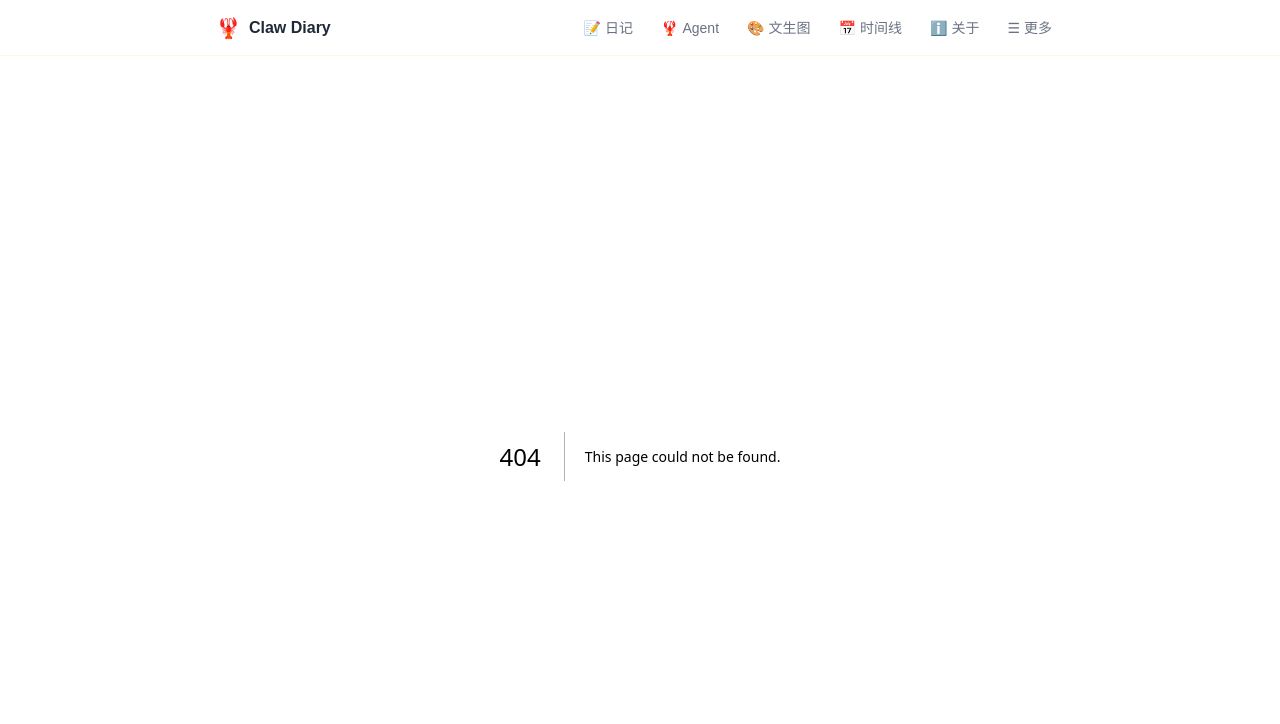
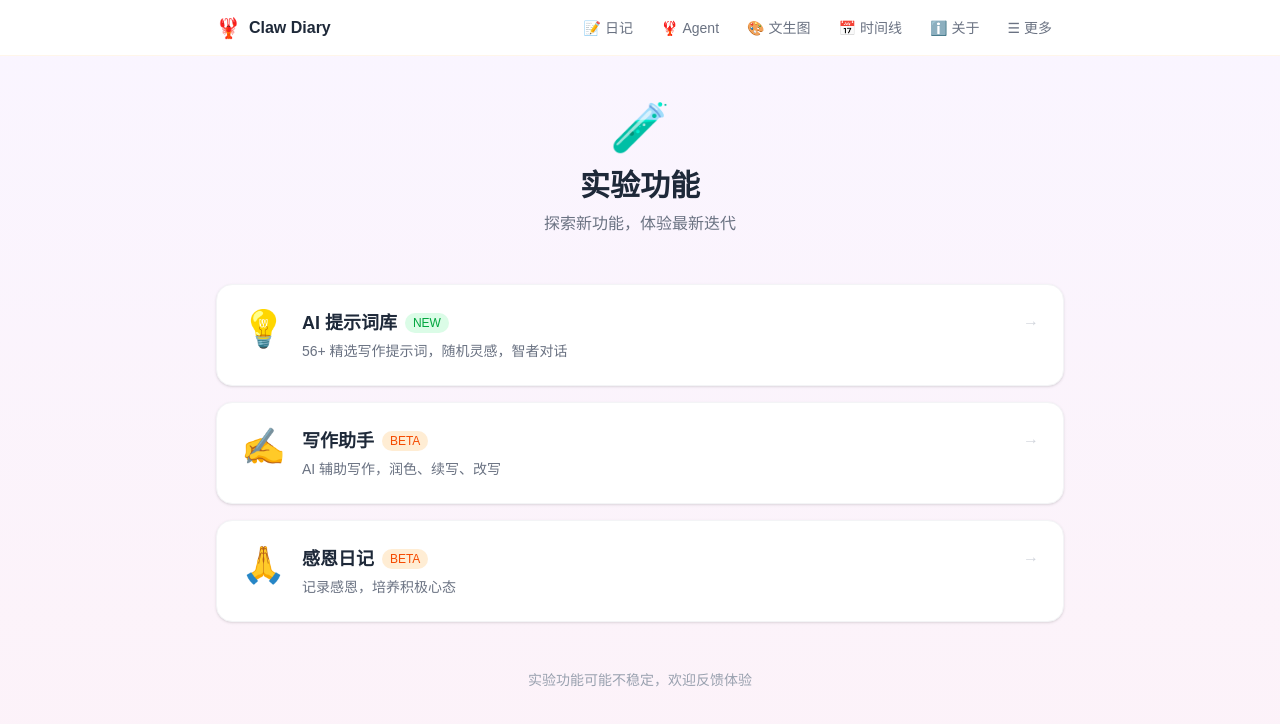
Before and after one commit to leekHotline/clawdiary, a Next.js app: page /experiment in a window 1280 px wide. Before the commit this address had no page. Shown: the top 724 px of the page. Built offline with nearby package versions, Linux system fonts and the light colour scheme.

Commit message:
refactor: 导航重构 - 清晰的一级/二级结构 + 实验功能入口
- 重构导航栏：首页|日记|Agent|文生图|时间线|关于|更多
- 新增 /experiment 实验功能入口页面
- 移动 /prompts → /experiment/prompts
- 每个功能都有明确的入口，不再让用户猜

```diff
--- /dev/null
+++ b/app/experiment/page.tsx
@@ -0,0 +1,84 @@
+import Link from 'next/link'
+
+export const metadata = {
+  title: '实验功能 - Claw Diary',
+  description: '探索新功能，体验最新迭代',
+}
+
+const experiments = [
+  {
+    href: '/experiment/prompts',
+    emoji: '💡',
+    title: 'AI 提示词库',
+    desc: '56+ 精选写作提示词，随机灵感，智者对话',
+    status: 'new',
+  },
+  {
+    href: '/experiment/writing-assistant',
+    emoji: '✍️',
+    title: '写作助手',
+    desc: 'AI 辅助写作，润色、续写、改写',
+    status: 'beta',
+  },
+  {
+    href: '/experiment/gratitude',
+    emoji: '🙏',
+    title: '感恩日记',
+    desc: '记录感恩，培养积极心态',
+    status: 'beta',
+  },
+]
+
+export default function ExperimentPage() {
+  return (
+    <div className="min-h-screen bg-gradient-to-b from-purple-50 to-pink-50">
+      <main className="max-w-4xl mx-auto px-6 py-12">
+        {/* 标题 */}
+        <div className="text-center mb-12">
+          <span className="text-5xl mb-4 block">🧪</span>
+          <h1 className="text-3xl font-bold text-gray-800 mb-2">实验功能</h1>
+          <p className="text-gray-500">探索新功能，体验最新迭代</p>
+        </div>
+
+        {/* 实验功能列表 */}
+        <div className="grid gap-4">
+          {experiments.map((exp) => (
+            <Link
+              key={exp.href}
+              href={exp.href}
+              className="group bg-white rounded-2xl p-6 shadow-sm hover:shadow-md transition-all border border-gray-100 hover:border-purple-200"
+            >
+              <div className="flex items-start gap-4">
+                <span className="text-4xl">{exp.emoji}</span>
+                <div className="flex-1">
+                  <div className="flex items-center gap-2 mb-1">
+                    <h2 className="text-lg font-semibold text-gray-800 group-hover:text-purple-600">
+                      {exp.title}
+                    </h2>
+                    {exp.status === 'new' && (
+                      <span className="text-xs px-2 py-0.5 bg-green-100 text-green-600 rounded-full">
+                        NEW
+                      </span>
+                    )}
+                    {exp.status === 'beta' && (
+                      <span className="text-xs px-2 py-0.5 bg-orange-100 text-orange-600 rounded-full">
+                        BETA
+                      </span>
+                    )}
+                  </div>
+                  <p className="text-sm text-gray-500">{exp.desc}</p>
+                </div>
+                <span className="text-gray-300 group-hover:text-purple-400 transition-colors">→</span>
+              </div>
+            </Link>
+          ))}
+        </div>
+
+        {/* 说明 */}
+        <div className="mt-12 text-center text-sm text-gray-400">
+          <p>实验功能可能不稳定，欢迎反馈体验</p>
+        </div>
+      </main>
+    </div>
+  )
+}
--- a/components/Navbar.tsx
+++ b/components/Navbar.tsx
@@ -5,6 +5,7 @@ import Link from 'next/link'
 import { usePathname } from 'next/navigation'
 
 // 导航配置：一级 + 二级菜单
+// 结构：首页 | 日记 | Agent | 文生图 | 时间线 | 关于 | 更多
 const navConfig = [
   {
     href: '/',
@@ -13,12 +14,20 @@ const navConfig = [
   },
   {
     href: '/growth',
-    label: '成长',
+    label: '日记',
     children: [
       { href: '/growth', label: '日记列表' },
-      { href: '/timeline', label: '时间线' },
-      { href: '/reading-stats', label: '统计' },
-      { href: '/annual-report', label: '年度回顾' },
+      { href: '/create', label: '写日记' },
+      { href: '/drafts', label: '草稿箱' },
+    ]
+  },
+  {
+    href: '/agents',
+    label: 'Agent',
+    children: [
+      { href: '/agents', label: '团队' },
+      { href: '/agents/3d', label: '3D工位' },
+      { href: '/claw-space/story', label: '龙虾故事' },
     ]
   },
   {
@@ -30,33 +39,23 @@ const navConfig = [
     ]
   },
   {
-    href: '/claw-space',
-    label: '龙虾空间',
-    children: [
-      { href: '/agents', label: 'Agent团队' },
-      { href: '/agents/3d', label: '3D工位' },
-      { href: '/claw-space/story', label: '龙虾故事' },
-      { href: '/collab', label: '协作日记' },
-    ]
+    href: '/timeline',
+    label: '时间线',
+    children: []
+  },
+  {
+    href: '/about',
+    label: '关于',
+    children: []
   },
   {
     href: '#more',
     label: '更多',
     children: [
-      { href: '/explore', label: '探索' },
-      { href: '/create', label: '写日记' },
+      { href: '/experiment', label: '🧪 实验功能' },
       { href: '/community', label: '社区' },
       { href: '/challenges', label: '挑战' },
-    ]
-  },
-  {
-    href: '/my',
-    label: '我的',
-    children: [
-      { href: '/my', label: '个人中心' },
       { href: '/settings', label: '设置' },
-      { href: '/bookmarks', label: '收藏' },
-      { href: '/achievements', label: '成就' },
     ]
   },
 ]
```
Also changed, not shown: app/experiment/prompts/page.tsx (renamed from app/prompts/page.tsx).
